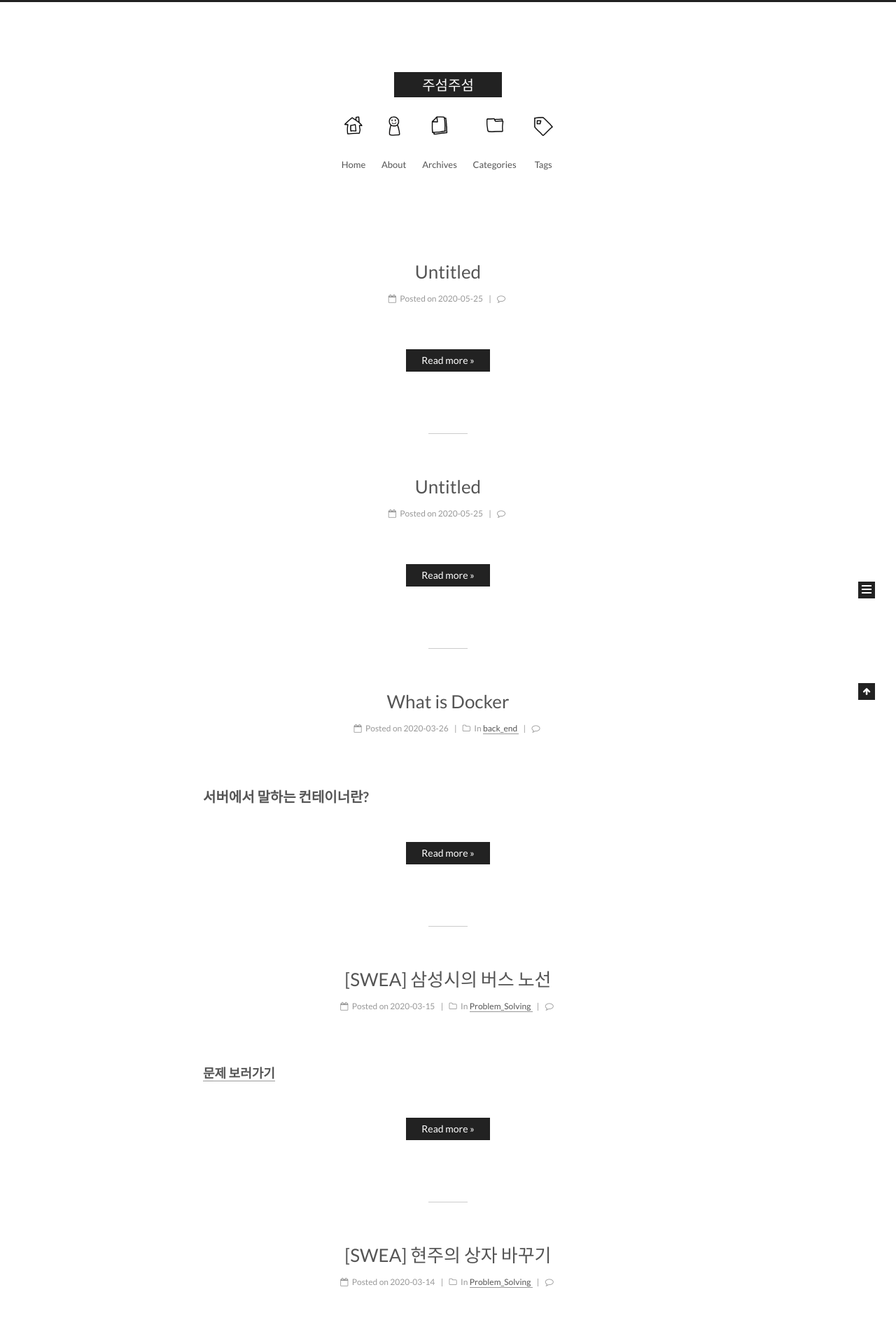
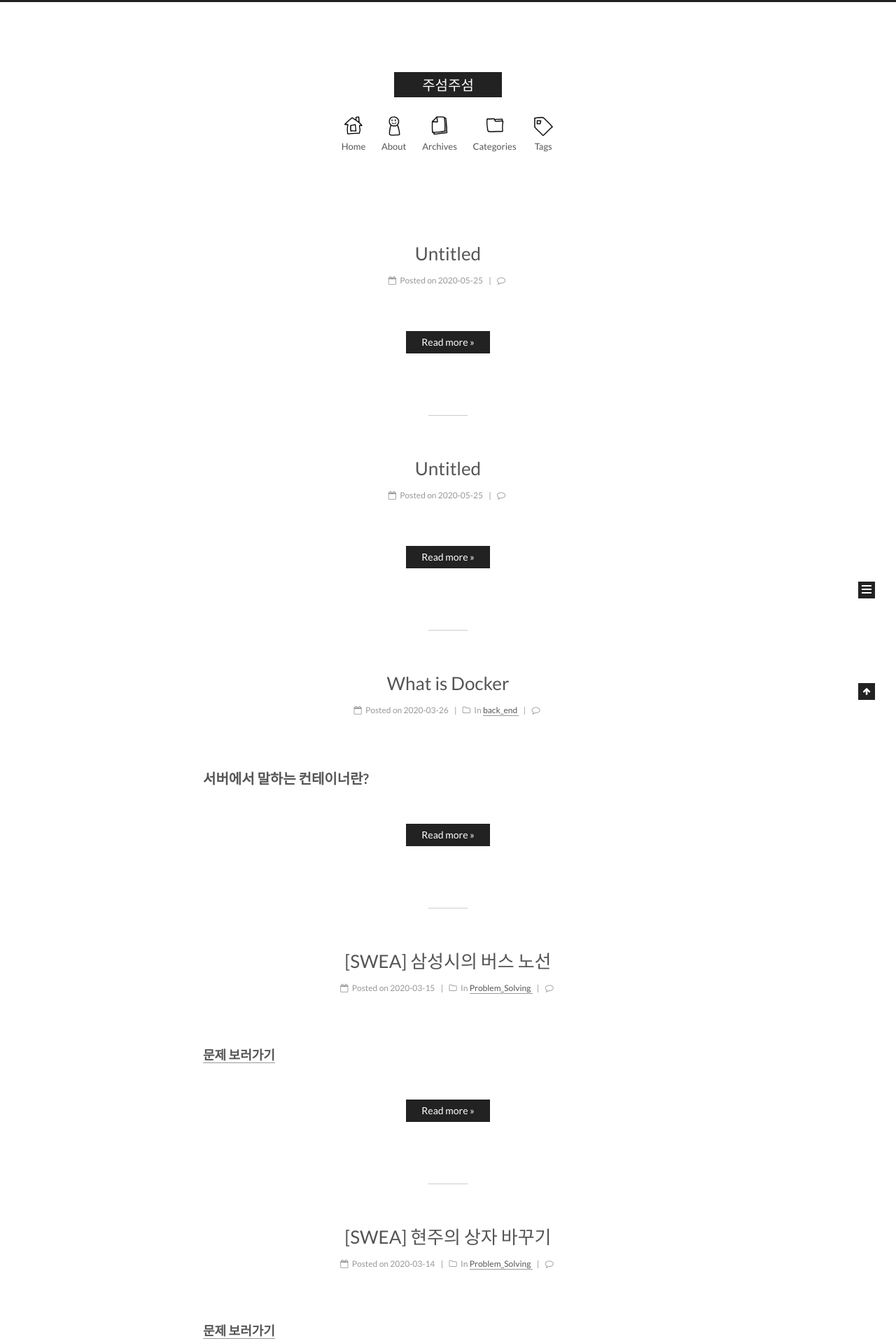
Before and after one commit to sxngho/sxngho.github.io, a Jekyll site: the page built from index.html, in a window 1280 px wide. Shown: the top 1916 px of the page at 70% size. Built offline with Jekyll 4.4.1, drawn with Linux system fonts in a browser that asks for light colours; the list of posts is cut into pages by our own code; comment, search, counter and statistics services are not loaded.

Commit message:
disable <br/> tag in menu

```diff
--- a/_includes/_partials/header.html
+++ b/_includes/_partials/header.html
@@ -46,7 +46,7 @@
         <li class="menu-item menu-item-{{ itemName }}">
           <a href="{{ path | relative_url }}" rel="section">
             {% if site.menu_icons.enable %}
-	  <img src="/assets/images/menus/{{site.menu_icons[itemName]}}.png" width="32" height="32"> <br />
+	  <img src="/assets/images/menus/{{site.menu_icons[itemName]}}.png" width="32" height="32">
             {% endif %}
             {{ __.menu[name] }}
           </a>
```
